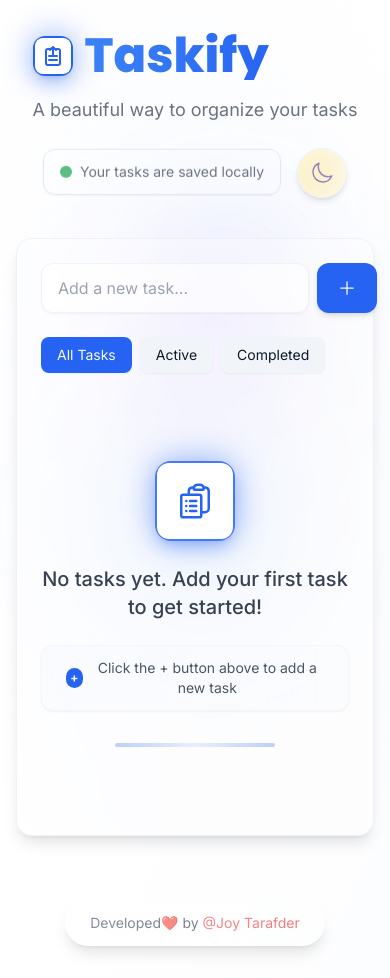
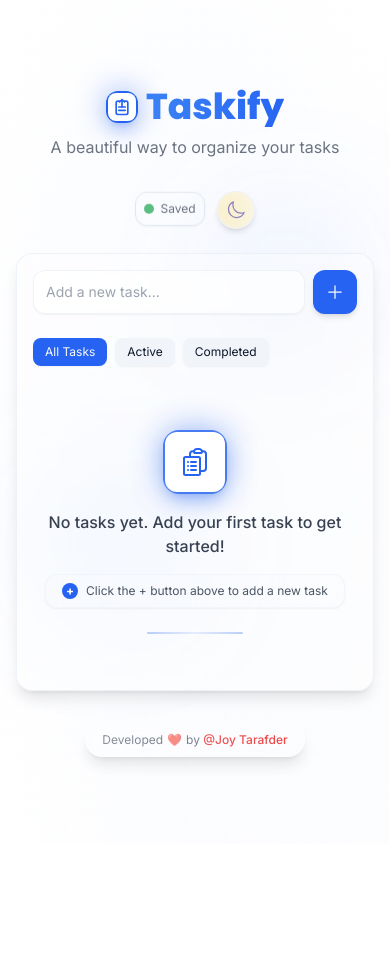
Before and after one commit to JoyTarafder/Taskify, a Next.js app: page / in a window 390 px wide. After the commit the page ends 844 px from the top, so only its background shows below. Built offline with nearby package versions, Linux system fonts and the light colour scheme.

Commit message:
Taskify update mobile view

```diff
--- a/src/app/globals.css
+++ b/src/app/globals.css
@@ -53,9 +53,13 @@
 @layer base {
   * {
     @apply border-border;
+    -webkit-tap-highlight-color: transparent;
   }
   body {
-    @apply bg-background text-foreground antialiased;
+    @apply bg-background text-foreground antialiased relative;
+    min-height: 100vh;
+    overflow-x: hidden;
+    touch-action: manipulation;
   }
   h1,
   h2,
@@ -64,6 +68,19 @@
   h5,
   h6 {
     @apply font-poppins font-bold;
+  }
+
+  /* Improve input experience on mobile */
+  input,
+  button {
+    @apply appearance-none;
+  }
+
+  /* Better focus states for mobile */
+  button:focus-visible,
+  a:focus-visible,
+  input:focus-visible {
+    @apply outline-none ring-2 ring-primary/40;
   }
 }
 
--- a/src/app/layout.tsx
+++ b/src/app/layout.tsx
@@ -20,6 +20,12 @@ export const metadata: Metadata = {
     "A beautifully designed task management application with a modern UI",
   icons: {
     icon: "/favicon.ico",
+  },
+  viewport: {
+    width: "device-width",
+    initialScale: 1,
+    maximumScale: 1,
+    userScalable: false,
   },
 };
 
--- a/src/app/page.tsx
+++ b/src/app/page.tsx
@@ -3,31 +3,31 @@ import { TodoList } from "@/components/todo-list";
 
 export default function Home() {
   return (
-    <main className="min-h-screen flex flex-col items-center justify-center bg-gradient-to-br from-background via-background to-accent/30 dark:from-background dark:via-background dark:to-accent/10">
+    <main className="min-h-screen flex flex-col items-center justify-center bg-gradient-to-br from-background via-background to-accent/30 dark:from-background dark:via-background dark:to-accent/10 overflow-hidden">
       {/* Background elements */}
       <div className="absolute inset-0 bg-[url('/grid.svg')] bg-center opacity-5 dark:opacity-10 pointer-events-none"></div>
       <div className="absolute inset-0 bg-gradient-radial from-primary/5 to-transparent dark:from-primary/10 dark:to-transparent opacity-50 pointer-events-none"></div>
 
-      {/* Floating elements */}
-      <div className="absolute h-32 w-32 rounded-full bg-primary/10 blur-3xl top-1/4 right-1/4 animate-float"></div>
+      {/* Floating elements - adjusted for mobile */}
+      <div className="absolute h-32 w-32 sm:h-40 sm:w-40 rounded-full bg-primary/10 blur-3xl top-1/4 right-10 sm:right-1/4 animate-float"></div>
       <div
-        className="absolute h-48 w-48 rounded-full bg-blue-500/10 blur-3xl bottom-1/4 left-1/4 animate-float"
+        className="absolute h-36 w-36 sm:h-48 sm:w-48 rounded-full bg-blue-500/10 blur-3xl bottom-1/4 left-10 sm:left-1/4 animate-float"
         style={{ animationDelay: "2s" }}
       ></div>
       <div
-        className="absolute h-40 w-40 rounded-full bg-purple-500/10 blur-3xl top-1/3 left-1/3 animate-float"
+        className="absolute h-28 w-28 sm:h-40 sm:w-40 rounded-full bg-purple-500/10 blur-3xl top-1/3 left-1/3 animate-float hidden sm:block"
         style={{ animationDelay: "3s" }}
       ></div>
 
-      <div className="container mx-auto px-4 relative max-w-4xl w-full py-8 z-10">
-        <header className="mb-10 flex flex-col md:flex-row justify-between items-center gap-6">
+      <div className="container mx-auto px-4 sm:px-6 relative max-w-4xl w-full py-6 sm:py-8 z-10">
+        <header className="mb-6 sm:mb-10 flex flex-col md:flex-row justify-between items-center gap-4 sm:gap-6">
           <div className="animate-fade-in text-center md:text-left">
-            <div className="flex items-center gap-3 mb-4">
-              <div className="relative w-10 h-10 rounded-xl bg-gradient-to-br from-primary to-blue-600 p-0.5 shadow-lg shadow-primary/20">
+            <div className="flex items-center justify-center md:justify-start gap-2 sm:gap-3 mb-2 sm:mb-4">
+              <div className="relative w-8 h-8 sm:w-10 sm:h-10 rounded-xl bg-gradient-to-br from-primary to-blue-600 p-0.5 shadow-lg shadow-primary/20">
                 <div className="absolute inset-0 bg-gradient-to-br from-primary to-blue-600 opacity-50 rounded-xl blur-lg"></div>
                 <div className="relative h-full w-full bg-white dark:bg-gray-900 rounded-lg flex items-center justify-center">
                   <svg
-                    className="w-6 h-6 text-primary"
+                    className="w-5 h-5 sm:w-6 sm:h-6 text-primary"
                     viewBox="0 0 24 24"
                     fill="none"
                     xmlns="http://www.w3.org/2000/svg"
@@ -60,21 +60,30 @@ export default function Home() {
                   </svg>
                 </div>
               </div>
-              <h1 className="text-5xl md:text-6xl font-extrabold text-transparent bg-clip-text bg-gradient-to-r from-primary via-blue-500 to-primary animate-gradient-x font-poppins">
+              <h1 className="text-4xl sm:text-5xl md:text-6xl font-extrabold text-transparent bg-clip-text bg-gradient-to-r from-primary via-blue-500 to-primary animate-gradient-x font-poppins">
                 Taskify
               </h1>
             </div>
-            <p className="text-gray-500 dark:text-gray-400 mt-1 text-lg max-w-md">
+            <p className="text-gray-500 dark:text-gray-400 mt-1 text-base sm:text-lg max-w-md">
               A beautiful way to organize your tasks
             </p>
           </div>
 
-          <div className="flex items-center gap-4">
-            <div className="glass px-4 py-3 rounded-xl border border-border shadow-sm animate-float">
+          <div className="flex items-center gap-3 sm:gap-4 mt-4 sm:mt-0">
+            <div className="glass px-3 py-2 sm:px-4 sm:py-3 rounded-xl border border-border shadow-sm animate-float hidden sm:block">
               <div className="flex items-center space-x-2">
-                <span className="h-3 w-3 rounded-full bg-success animate-pulse-slow"></span>
-                <p className="text-sm text-gray-500 dark:text-gray-400">
+                <span className="h-2.5 sm:h-3 w-2.5 sm:w-3 rounded-full bg-success animate-pulse-slow"></span>
+                <p className="text-xs sm:text-sm text-gray-500 dark:text-gray-400">
                   Your tasks are saved locally
+                </p>
+              </div>
+            </div>
+            {/* Mobile saved indicator */}
+            <div className="glass p-2 rounded-xl border border-border shadow-sm animate-float sm:hidden">
+              <div className="flex items-center space-x-1.5">
+                <span className="h-2.5 w-2.5 rounded-full bg-success animate-pulse-slow"></span>
+                <p className="text-xs text-gray-500 dark:text-gray-400">
+                  Saved
                 </p>
               </div>
             </div>
@@ -82,23 +91,23 @@ export default function Home() {
           </div>
         </header>
 
-        <div className="rounded-2xl border border-border/50 shadow-lg backdrop-blur-sm bg-white/30 dark:bg-gray-900/30 p-6 animate-slide-in">
+        <div className="rounded-2xl border border-border/50 shadow-lg backdrop-blur-sm bg-white/30 dark:bg-gray-900/30 p-4 sm:p-6 animate-slide-in">
           <TodoList />
         </div>
 
-        <footer className="mt-16 text-center">
-          <div className="glass py-3 px-6 rounded-full inline-block text-sm text-gray-500 dark:text-gray-400">
+        <footer className="mt-8 sm:mt-16 text-center">
+          <div className="glass py-2 px-4 sm:py-3 sm:px-6 rounded-full inline-block text-xs sm:text-sm text-gray-500 dark:text-gray-400">
             <span className="relative inline-block">
-             Developed
-              <span className="inline-block animate-pulse-slow text-red-500">
+              Developed
+              <span className="inline-block animate-pulse-slow text-red-500 mx-1">
                 ❤️
-              </span>{" "}
+              </span>
               by{" "}
               <a
                 href="https://my-protfolio-jt.vercel.app/"
                 target="_blank"
                 rel="noopener noreferrer"
-                className="inline-block animate-pulse-slow text-red-500 hover:text-red-600 transition-colors"
+                className="inline-block text-red-500 hover:text-red-600 transition-colors font-medium"
               >
                 @Joy Tarafder
               </a>
--- a/src/components/empty-state.tsx
+++ b/src/components/empty-state.tsx
@@ -19,7 +19,7 @@ export function EmptyState({ filter }: EmptyStateProps) {
       initial={{ opacity: 0, y: 20 }}
       animate={{ opacity: 1, y: 0 }}
       exit={{ opacity: 0, y: -20 }}
-      className="flex flex-col items-center justify-center py-16 text-center"
+      className="flex flex-col items-center justify-center py-10 sm:py-16 text-center"
     >
       <motion.div
         initial={{ scale: 0 }}
@@ -33,11 +33,11 @@ export function EmptyState({ filter }: EmptyStateProps) {
             ease: "easeInOut",
           },
         }}
-        className="relative w-20 h-20 rounded-2xl bg-gradient-to-br from-primary/80 to-blue-600/80 p-0.5 shadow-lg shadow-primary/20 mb-6"
+        className="relative w-16 h-16 sm:w-20 sm:h-20 rounded-2xl bg-gradient-to-br from-primary/80 to-blue-600/80 p-0.5 shadow-lg shadow-primary/20 mb-4 sm:mb-6"
       >
         <div className="absolute inset-0 bg-gradient-to-br from-primary to-blue-600 opacity-50 rounded-2xl blur-lg"></div>
         <div className="relative h-full w-full bg-white dark:bg-gray-900 rounded-xl flex items-center justify-center">
-          <ClipboardDocumentListIcon className="w-10 h-10 text-primary" />
+          <ClipboardDocumentListIcon className="w-8 h-8 sm:w-10 sm:h-10 text-primary" />
         </div>
       </motion.div>
 
@@ -45,7 +45,7 @@ export function EmptyState({ filter }: EmptyStateProps) {
         initial={{ opacity: 0 }}
         animate={{ opacity: 1 }}
         transition={{ delay: 0.3 }}
-        className="text-xl font-medium text-gray-700 dark:text-gray-300 max-w-sm"
+        className="text-base sm:text-xl font-medium text-gray-700 dark:text-gray-300 max-w-xs sm:max-w-sm px-2"
       >
         {messages[filter]}
       </motion.p>
@@ -55,10 +55,10 @@ export function EmptyState({ filter }: EmptyStateProps) {
           initial={{ opacity: 0, y: 10 }}
           animate={{ opacity: 1, y: 0 }}
           transition={{ delay: 0.4 }}
-          className="mt-6 px-6 py-3 bg-gradient-to-r from-accent/50 to-accent/30 rounded-xl text-sm text-gray-600 dark:text-gray-400 shadow-sm border border-border/30"
+          className="mt-4 sm:mt-6 px-4 sm:px-6 py-2 sm:py-3 bg-gradient-to-r from-accent/50 to-accent/30 rounded-xl text-xs sm:text-sm text-gray-600 dark:text-gray-400 shadow-sm border border-border/30"
         >
           <div className="flex items-center gap-2">
-            <span className="inline-block w-5 h-5 rounded-full bg-primary text-white flex items-center justify-center text-xs font-bold">
+            <span className="inline-block w-4 h-4 sm:w-5 sm:h-5 rounded-full bg-primary text-white flex items-center justify-center text-xs font-bold">
               +
             </span>
             <span>Click the + button above to add a new task</span>
@@ -67,9 +67,9 @@ export function EmptyState({ filter }: EmptyStateProps) {
       )}
 
       <motion.div
-        className="w-40 h-1 bg-gradient-to-r from-primary/30 via-primary/10 to-primary/30 rounded-full mt-8"
+        className="w-24 sm:w-40 h-0.5 sm:h-1 bg-gradient-to-r from-primary/30 via-primary/10 to-primary/30 rounded-full mt-6 sm:mt-8"
         initial={{ width: 0, opacity: 0 }}
-        animate={{ width: 160, opacity: 1 }}
+        animate={{ width: "6rem", opacity: 1, width: ["0rem", "6rem"] }}
         transition={{ delay: 0.5, duration: 0.5 }}
       />
     </motion.div>
--- a/src/components/theme-toggle.tsx
+++ b/src/components/theme-toggle.tsx
@@ -20,10 +20,10 @@ export function ThemeToggle() {
       whileHover={{ scale: 1.05 }}
       whileTap={{ scale: 0.95 }}
       onClick={() => setTheme(theme === "dark" ? "light" : "dark")}
-      className="relative overflow-hidden rounded-full p-2.5 glass border border-gray-200/50 dark:border-gray-700/50 shadow-md transition-all duration-300"
+      className="relative overflow-hidden rounded-full p-2 sm:p-2.5 glass border border-gray-200/50 dark:border-gray-700/50 shadow-md transition-all duration-300"
       aria-label="Toggle theme"
     >
-      <div className="relative w-7 h-7 flex items-center justify-center">
+      <div className="relative w-5 h-5 sm:w-7 sm:h-7 flex items-center justify-center">
         {/* Sun Icon */}
         <motion.div
           initial={{
@@ -42,7 +42,7 @@ export function ThemeToggle() {
           }}
           className="absolute"
         >
-          <SunIcon className="h-6 w-6 text-amber-500" />
+          <SunIcon className="h-5 w-5 sm:h-6 sm:w-6 text-amber-500" />
         </motion.div>
 
         {/* Moon Icon */}
@@ -63,7 +63,7 @@ export function ThemeToggle() {
           }}
           className="absolute"
         >
-          <MoonIcon className="h-6 w-6 text-indigo-600" />
+          <MoonIcon className="h-5 w-5 sm:h-6 sm:w-6 text-indigo-600" />
         </motion.div>
       </div>
 
--- a/src/components/todo-list.tsx
+++ b/src/components/todo-list.tsx
@@ -148,24 +148,24 @@ export function TodoList() {
           value={newTodo}
           onChange={(e) => setNewTodo(e.target.value)}
           placeholder="Add a new task..."
-          className="flex-1 px-4 py-3 rounded-xl border border-border/50 bg-white/50 dark:bg-gray-800/50 backdrop-blur-sm focus:outline-none focus:ring-2 focus:ring-primary/20 dark:focus:ring-primary/40 transition-all shadow-sm placeholder:text-gray-400"
+          className="flex-1 px-3 sm:px-4 py-2.5 sm:py-3 rounded-xl border border-border/50 bg-white/50 dark:bg-gray-800/50 backdrop-blur-sm focus:outline-none focus:ring-2 focus:ring-primary/20 dark:focus:ring-primary/40 transition-all shadow-sm placeholder:text-gray-400 text-sm sm:text-base"
         />
         <motion.button
           whileHover={{ scale: 1.05 }}
           whileTap={{ scale: 0.95 }}
           type="submit"
-          className="btn-primary rounded-xl px-5"
+          className="btn-primary rounded-xl px-3 sm:px-5 aspect-square sm:aspect-auto"
         >
           <PlusIcon className="w-5 h-5" />
         </motion.button>
       </form>
 
-      <div className="flex flex-wrap gap-2">
+      <div className="flex flex-wrap gap-2 mt-4">
         <motion.button
           whileHover={{ scale: 1.02 }}
           whileTap={{ scale: 0.98 }}
           onClick={() => setFilter("all")}
-          className={`px-4 py-2 rounded-lg text-sm transition-colors shadow-sm ${
+          className={`px-3 sm:px-4 py-1.5 sm:py-2 rounded-lg text-xs sm:text-sm transition-colors shadow-sm ${
             filter === "all"
               ? "bg-primary text-primary-foreground"
               : "bg-secondary text-secondary-foreground hover:bg-secondary/80"
@@ -177,7 +177,7 @@ export function TodoList() {
           whileHover={{ scale: 1.02 }}
           whileTap={{ scale: 0.98 }}
           onClick={() => setFilter("active")}
-          className={`px-4 py-2 rounded-lg text-sm transition-colors shadow-sm ${
+          className={`px-3 sm:px-4 py-1.5 sm:py-2 rounded-lg text-xs sm:text-sm transition-colors shadow-sm ${
             filter === "active"
               ? "bg-primary text-primary-foreground"
               : "bg-secondary text-secondary-foreground hover:bg-secondary/80"
@@ -189,7 +189,7 @@ export function TodoList() {
           whileHover={{ scale: 1.02 }}
           whileTap={{ scale: 0.98 }}
           onClick={() => setFilter("completed")}
-          className={`px-4 py-2 rounded-lg text-sm transition-colors shadow-sm ${
+          className={`px-3 sm:px-4 py-1.5 sm:py-2 rounded-lg text-xs sm:text-sm transition-colors shadow-sm ${
             filter === "completed"
               ? "bg-primary text-primary-foreground"
               : "bg-secondary text-secondary-foreground hover:bg-secondary/80"
@@ -211,20 +211,20 @@ export function TodoList() {
                 animate={{ opacity: 1, y: 0 }}
                 exit={{ opacity: 0, x: -100 }}
                 transition={{ delay: index * 0.05 }}
-                className="group flex items-center gap-3 p-4 rounded-xl task-card"
+                className="group flex items-center gap-2 sm:gap-3 p-3 sm:p-4 rounded-xl task-card"
               >
                 <motion.button
                   whileHover={{ scale: 1.1 }}
                   whileTap={{ scale: 0.9 }}
                   onClick={() => toggleTodo(todo.id)}
-                  className={`w-6 h-6 rounded-full border-2 flex items-center justify-center transition-colors ${
+                  className={`w-5 h-5 sm:w-6 sm:h-6 rounded-full border-2 flex items-center justify-center transition-colors ${
                     todo.completed
                       ? "bg-primary border-primary shadow-sm shadow-primary/20"
                       : "border-border hover:border-primary"
                   }`}
                 >
                   {todo.completed && (
-                    <CheckIcon className="w-4 h-4 text-primary-foreground" />
+                    <CheckIcon className="w-3 h-3 sm:w-4 sm:h-4 text-primary-foreground" />
                   )}
                 </motion.button>
 
@@ -236,7 +236,7 @@ export function TodoList() {
                       onChange={(e) => setEditText(e.target.value)}
                       onKeyDown={handleEditKeyDown}
                       autoFocus
-                      className="flex-1 px-3 py-2 rounded-lg border border-primary/30 focus:outline-none focus:ring-1 focus:ring-primary/30 bg-background/80"
+                      className="flex-1 px-2 sm:px-3 py-1.5 sm:py-2 rounded-lg border border-primary/30 focus:outline-none focus:ring-1 focus:ring-primary/30 bg-background/80 text-sm"
                     />
                     <div className="flex gap-1">
                       <motion.button
@@ -245,7 +245,7 @@ export function TodoList() {
                         onClick={saveEdit}
                         className="p-1.5 text-primary hover:text-primary/80 bg-primary/10 rounded-lg"
                       >
-                        <CheckIcon className="w-4 h-4" />
+                        <CheckIcon className="w-3.5 h-3.5 sm:w-4 sm:h-4" />
                       </motion.button>
                       <motion.button
                         whileHover={{ scale: 1.1 }}
@@ -253,13 +253,13 @@ export function TodoList() {
                         onClick={cancelEdit}
                         className="p-1.5 text-muted-foreground hover:text-foreground bg-secondary/50 rounded-lg"
                       >
-                        <XMarkIcon className="w-4 h-4" />
+                        <XMarkIcon className="w-3.5 h-3.5 sm:w-4 sm:h-4" />
                       </motion.button>
                     </div>
                   </div>
                 ) : (
                   <span
-                    className={`flex-1 ${
+                    className={`flex-1 text-sm sm:text-base ${
                       todo.completed ? "line-through text-muted-foreground" : ""
                     }`}
                   >
@@ -267,7 +267,7 @@ export function TodoList() {
                   </span>
                 )}
 
-                <div className="flex gap-2 opacity-0 group-hover:opacity-100 transition-opacity">
+                <div className="flex gap-1.5 sm:gap-2 opacity-0 group-hover:opacity-100 transition-opacity sm:opacity-0 sm:group-hover:opacity-100">
                   <motion.button
                     whileHover={{ scale: 1.1 }}
                     whileTap={{ scale: 0.9 }}
@@ -281,7 +281,7 @@ export function TodoList() {
                   >
                     <PencilSquareIcon className="w-4 h-4" />
                     <span className="absolute -top-8 left-1/2 -translate-x-1/2 hidden group-hover:block bg-black/80 text-white text-xs rounded px-2 py-1 whitespace-nowrap">
-                      Edit Todo
+                      Edit
                     </span>
                   </motion.button>
                   <motion.button
@@ -292,7 +292,7 @@ export function TodoList() {
                   >
                     <TrashIcon className="w-4 h-4" />
                     <span className="absolute -top-8 left-1/2 -translate-x-1/2 hidden group-hover:block bg-black/80 text-white text-xs rounded px-2 py-1 whitespace-nowrap">
-                      Delete Todo
+                      Delete
                     </span>
                   </motion.button>
                 </div>
@@ -303,8 +303,8 @@ export function TodoList() {
       </AnimatePresence>
 
       {todos.length > 0 && (
-        <div className="p-5 bg-gradient-to-r from-accent/40 via-accent/30 to-accent/40 backdrop-blur-sm flex flex-wrap items-center justify-between gap-3 text-sm border-t border-border/30 rounded-xl mt-8">
-          <span className="text-gray-600 dark:text-gray-300 px-4 py-2 bg-background/50 rounded-lg text-sm shadow-sm font-medium">
+        <div className="p-3 sm:p-5 bg-gradient-to-r from-accent/40 via-accent/30 to-accent/40 backdrop-blur-sm flex flex-wrap items-center justify-between gap-2 sm:gap-3 text-sm border-t border-border/30 rounded-xl mt-6 sm:mt-8">
+          <span className="text-gray-600 dark:text-gray-300 px-3 py-1.5 sm:px-4 sm:py-2 bg-background/50 rounded-lg text-xs sm:text-sm shadow-sm font-medium">
             {activeTodoCount} task{activeTodoCount !== 1 ? "s" : ""} left
           </span>
 
@@ -313,7 +313,7 @@ export function TodoList() {
               whileHover={{ scale: 1.05 }}
               whileTap={{ scale: 0.95 }}
               onClick={clearCompleted}
-              className="text-sm px-4 py-2 rounded-lg bg-white/20 dark:bg-gray-700/30 hover:bg-red-500/10 text-gray-700 dark:text-gray-300 hover:text-red-600 dark:hover:text-red-400 transition-all duration-300 shadow-sm"
+              className="text-xs sm:text-sm px-3 py-1.5 sm:px-4 sm:py-2 rounded-lg bg-white/20 dark:bg-gray-700/30 hover:bg-red-500/10 text-gray-700 dark:text-gray-300 hover:text-red-600 dark:hover:text-red-400 transition-all duration-300 shadow-sm"
             >
               Clear completed
             </motion.button>
```
